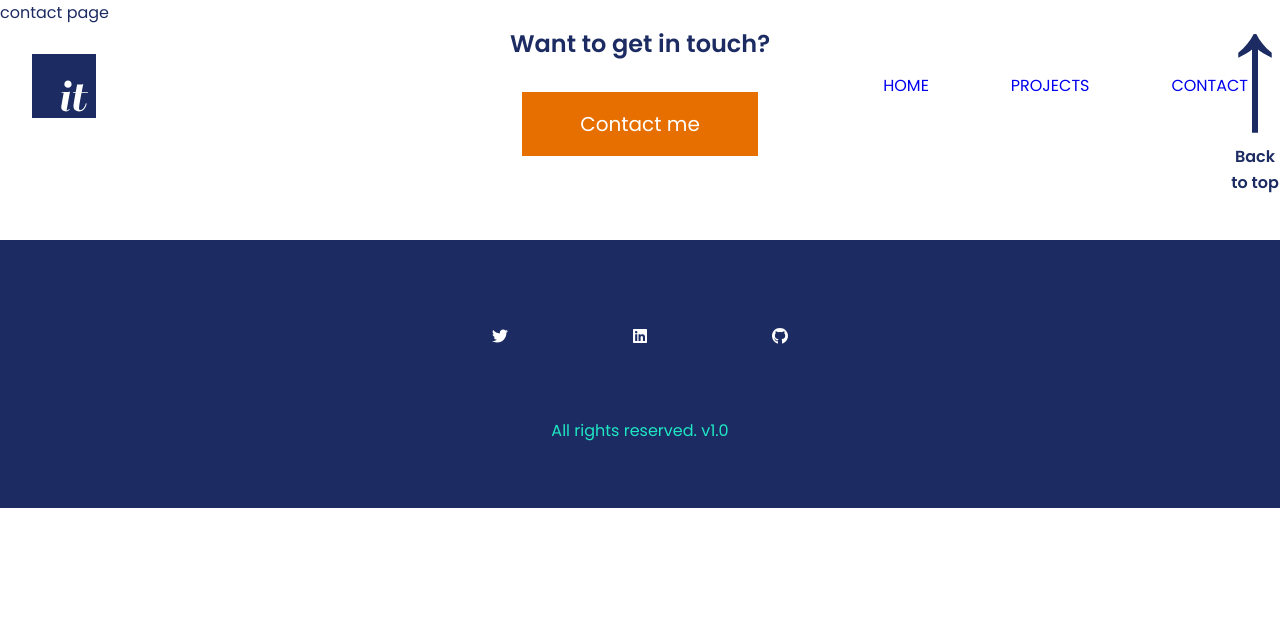
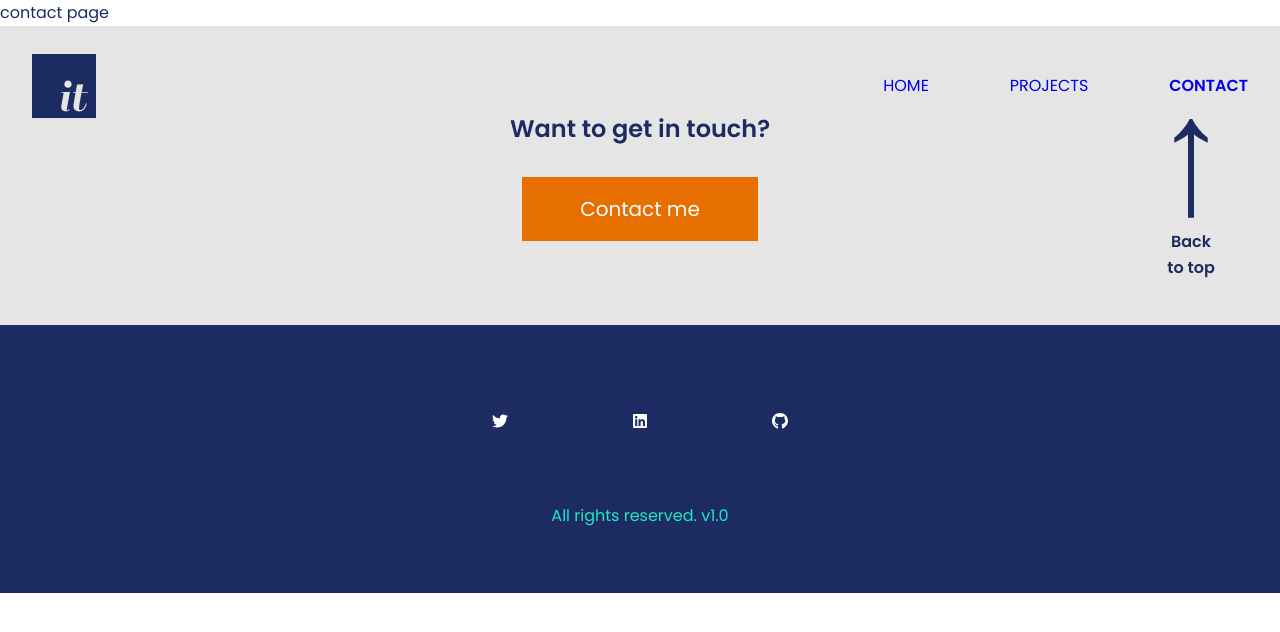
Before and after one commit to rashmi-webdev/vinayak-adimule-client1, a Next.js app: page /contact in a window 1280 px wide. Shown: the top 632 px of the page. Built offline with nearby package versions, Linux system fonts and the light colour scheme.

Commit message:
[it] refactor nav-bar-component into functional component, bring in router hook in Link.js, added portfolio to projects

```diff
--- /dev/null
+++ b/components/navigation/Link.js
@@ -0,0 +1,14 @@
+import React from "react";
+import Link from "next/link";
+import { useRouter } from "next/router";
+
+export default ({ href, children }) => {
+  const router = useRouter();
+
+  let className = children.props.className || "";
+  if (router.pathname === href) {
+    className = `${className} selected`;
+  }
+
+  return <Link href={href}>{React.cloneElement(children, { className })}</Link>;
+};
--- a/components/navigation/nav-bar-component.jsx
+++ b/components/navigation/nav-bar-component.jsx
@@ -1,18 +1,11 @@
-import Link from "next/link";
+import Link from "./Link";
+import { useState } from "react";
 
 // import data
 import NAV_BAR_DATA from "./nav-bar.data";
 
-class NavBar extends React.Component {
-  constructor(props) {
-    super(props);
-    this.state = {
-      navBarData: NAV_BAR_DATA,
-    };
-  }
-
-  render() {
-    const { navBarData } = this.state;
+export default function NavBar(props) {
+  const [navBarData, setNavBarData] = useState(NAV_BAR_DATA);
   return (
     <>
       <nav className="header-nav nav-wrapper" id="top">
@@ -32,6 +25,3 @@ class NavBar extends React.Component {
     </>
   );
 }
-}
-
-export default NavBar;
--- a/components/see-more/see-more-projects.component.jsx
+++ b/components/see-more/see-more-projects.component.jsx
@@ -6,27 +6,31 @@ export default function ConditionalCTA() {
   const router = useRouter();
   return (
     <>
+      {router.pathname == "/" ? (
         <aside>
-        {router.pathname == "/" ? (
-          <>
           <h3>Want to see more?</h3>
           <Link href="/projects">
             <a className="btn-primary">View all projects</a>
           </Link>
-          </>
-        ) : (
-          <>
-            <h3>Want to get in touch?</h3>
-            <Link href="/contact">
-              <a className="btn-primary">Contact me</a>
-            </Link>
-          </>
-        )}
+
           <a href="#top" className="top" aria-label="Click to scroll to top">
             <img src="/images/scroll-up-arrow.svg" alt="" className="arrow" />
             <p>Back to top</p>
           </a>
         </aside>
+      ) : (
+        <aside className="grey-background">
+          <h3>Want to get in touch?</h3>
+          <Link href="/contact">
+            <a className="btn-primary">Contact me</a>
+          </Link>
+
+          <a href="#top" className="top" aria-label="Click to scroll to top">
+            <img src="/images/scroll-up-arrow.svg" alt="" className="arrow" />
+            <p>Back to top</p>
+          </a>
+        </aside>
+      )}
     </>
   );
 }
--- a/pages/index.js
+++ b/pages/index.js
@@ -29,7 +29,6 @@ import Link from "next/link";
 
 // importing components
 import SocialIcons from "../components/social-icons/social-icons-component";
-// import SeeMoreProjects from "../components/see-more/see-more-projects.component";
 
 // importing styles
 import homeStyles from "../styles/Home.module.scss";
--- a/styles/partials/_projects-page.scss
+++ b/styles/partials/_projects-page.scss
@@ -21,7 +21,11 @@
   button {
     background: none;
     border: none;
-    border-bottom: 1px solid transparent;
+    border-bottom: 2px solid transparent;
+    &:focus {
+      outline: none;
+      border-bottom: 2px solid $accent-text;
+    }
   }
   .active-btn {
     font-weight: bold;
@@ -70,3 +74,7 @@
     justify-content: space-around;
   }
 }
+
+.grey-background {
+  background: #e5e5e5;
+}
--- a/styles/partials/_universal.scss
+++ b/styles/partials/_universal.scss
@@ -138,7 +138,7 @@ h4 {
 
 //see more projects/scroll to top arrow
 aside {
-  @include wrapper;
+  // @include wrapper;
   position: relative;
   text-align: center;
   h3 {
@@ -160,7 +160,7 @@ aside {
 .top {
   position: absolute;
   bottom: 34px;
-  left: 100%;
+  left: 90%;
   z-index: 50;
   color: $main-text;
   padding: 10px;
@@ -178,3 +178,12 @@ aside {
   &:focus {
   }
 }
+
+.grey-background {
+  background: #e5e5e5;
+  padding-top: 85px;
+}
+
+.selected {
+  font-weight: bold;
+}
```
Also changed, not shown: components/project-card/project-card.component.jsx (+15 -2 lines), components/projects.data.js (+9 -0 lines). Lines whose indentation alone changed are shown as unchanged.
